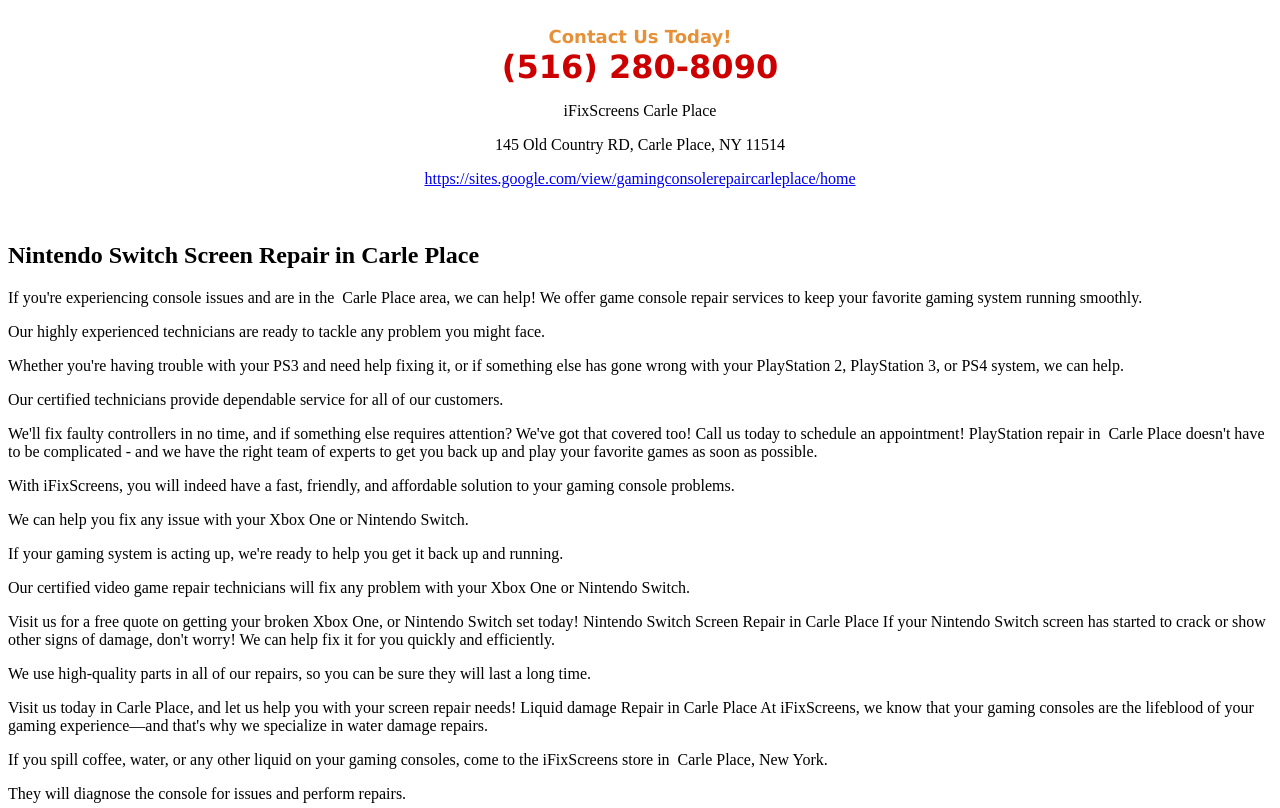
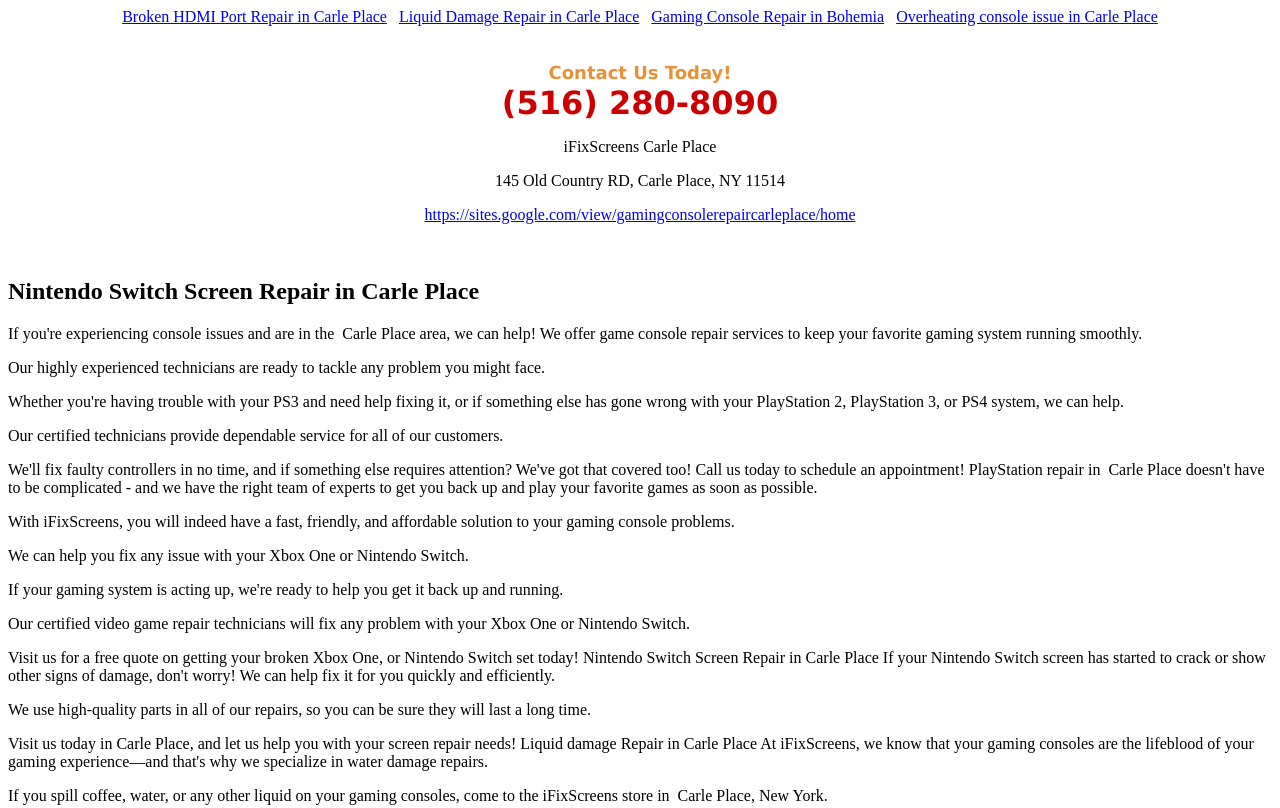
Before and after one commit to iFix786/Gaming-Console-Repair-in-Carle-Place, a plain HTML site: page NintendoSwitchScreenRepairinCarlePlace.html in a window 1280 px wide. Shown: the top 808 px of the page. Drawn offline with Linux system fonts and the light colour scheme.

Commit message:
Update NintendoSwitchScreenRepairinCarlePlace.html

```diff
--- a/NintendoSwitchScreenRepairinCarlePlace.html
+++ b/NintendoSwitchScreenRepairinCarlePlace.html
@@ -1,4 +1,12 @@
-<!DOCTYPE html><html><body><div class="sites-embed-align-center-wrapping-off"><div class="sites-embed-border-on sites-embed sites-embed-full-width" style="width:100%;"><div class="sites-embed-content sites-embed-type-text"><div class="sites-embed-content-textbox"><div dir="ltr"><div style="text-align:center"><br><span style="color:rgb(230,145,56)"><b><font size="4"><span style="font-family:verdana,sans-serif">Contact Us Today!</span></font></b></span><br><span style="color:rgb(204,0,0)"><b><font size="6"><span style="font-family:verdana,sans-serif">(516) 280-8090</span></font></b></span><br><p>iFixScreens Carle Place</p><p>145 Old Country RD, Carle Place, NY 11514</p><p><a href="https://sites.google.com/view/gamingconsolerepaircarleplace/home" target="_blank">https://sites.google.com/view/gamingconsolerepaircarleplace/home</a></p><br></div></div></div></div></div></div><h2>Nintendo Switch Screen Repair in Carle Place</h2>If you're experiencing console issues and are in the  Carle Place area, we can help!
+<!DOCTYPE html><html><body>
+   <div style="text-align: center;">
+        <a href="./BrokenHDMIportrepairinCarlePlace.html">Broken HDMI Port Repair in Carle Place</a>&nbsp&nbsp
+        <a href="./LiquiddamageRepairinCarlePlace.html">Liquid Damage Repair in Carle Place</a>&nbsp&nbsp
+
+<a href="./index.html">Gaming Console Repair in Bohemia</a>&nbsp&nbsp
+        <a href="./OverheatingconsoleissueinCarlePlace.html">Overheating console issue in Carle Place</a>
+    </div><br/>
+  <div class="sites-embed-align-center-wrapping-off"><div class="sites-embed-border-on sites-embed sites-embed-full-width" style="width:100%;"><div class="sites-embed-content sites-embed-type-text"><div class="sites-embed-content-textbox"><div dir="ltr"><div style="text-align:center"><br><span style="color:rgb(230,145,56)"><b><font size="4"><span style="font-family:verdana,sans-serif">Contact Us Today!</span></font></b></span><br><span style="color:rgb(204,0,0)"><b><font size="6"><span style="font-family:verdana,sans-serif">(516) 280-8090</span></font></b></span><br><p>iFixScreens Carle Place</p><p>145 Old Country RD, Carle Place, NY 11514</p><p><a href="https://sites.google.com/view/gamingconsolerepaircarleplace/home" target="_blank">https://sites.google.com/view/gamingconsolerepaircarleplace/home</a></p><br></div></div></div></div></div></div><h2>Nintendo Switch Screen Repair in Carle Place</h2>If you're experiencing console issues and are in the  Carle Place area, we can help!
 We offer game console repair services to keep your favorite gaming system running smoothly. <p>Our highly experienced technicians are ready to tackle any problem you might face. <p>Whether you're having trouble with your PS3 and need help fixing it, or if something else has gone wrong with your PlayStation 2, PlayStation 3, or PS4 system, we can help.
 <p>
 Our certified technicians provide dependable service for all of our customers. <p>We'll fix faulty controllers in no time, and if something else requires attention? We've got that covered too! Call us today to schedule an appointment!
```
